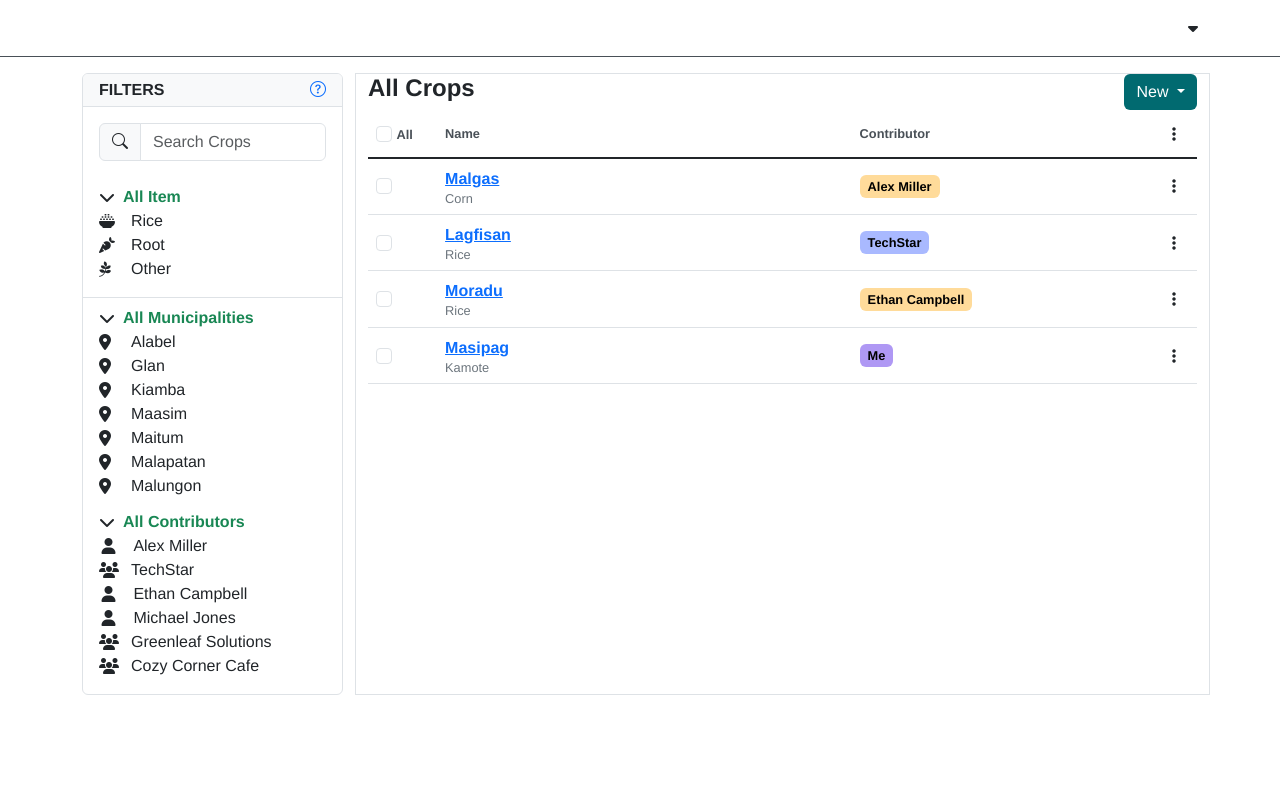
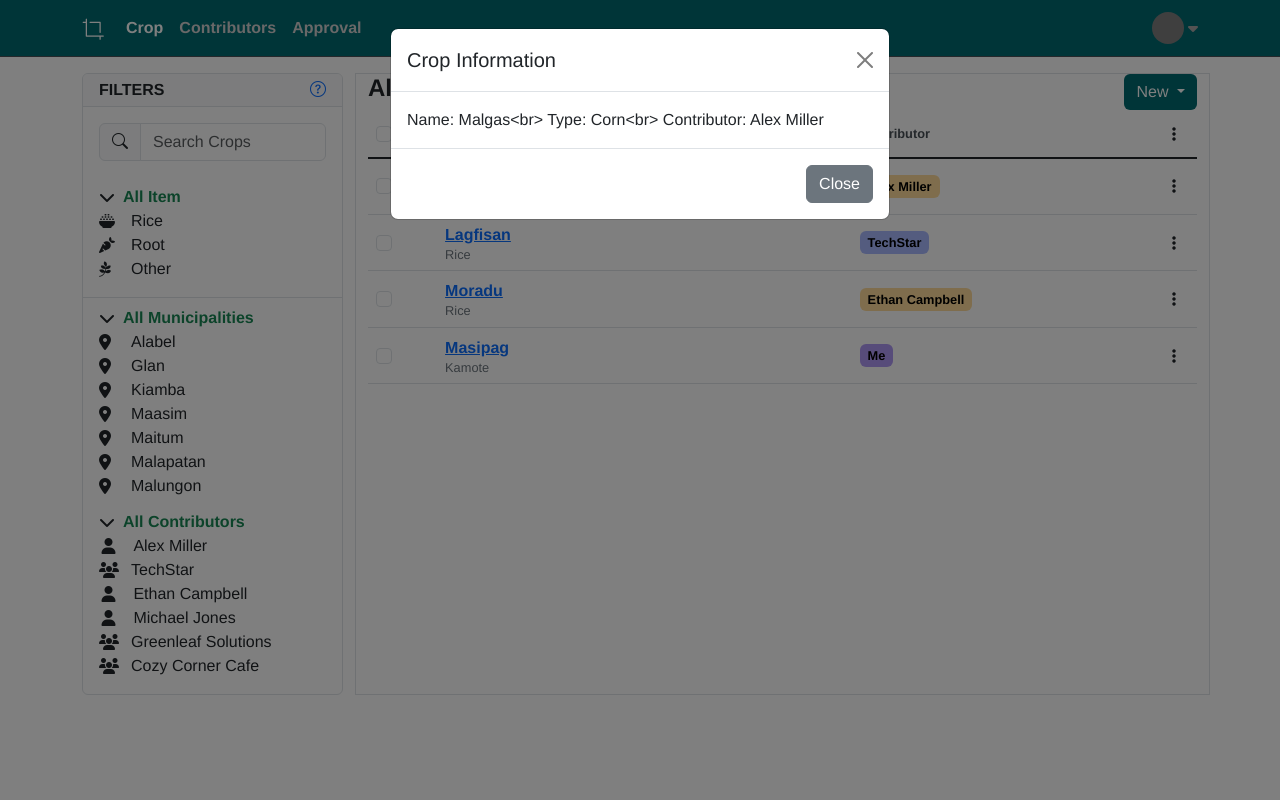
Before and after one commit to UJFord/travisar, a PHP site: page /contributor/crop.php in a window 1280 px wide, after a click that opens the changed part. Run offline with PHP 8.4, Linux system fonts and the light colour scheme; some libraries are stand-ins or nearby versions; grey boxes are pictures that could not be loaded.

Commit message:
working modal

```diff
--- a/contributor/crop.php
+++ b/contributor/crop.php
@@ -131,29 +131,51 @@
                 <div class="modal fade" id="dataModal" tabindex="-1" aria-labelledby="dataModalLabel" aria-hidden="true">
                     <div class="modal-dialog">
                         <div class="modal-content">
+                            <div class="modal-header">
+                                <h5 class="modal-title" id="dataModalLabel">Crop Information</h5>
+                                <button type="button" class="btn-close" data-bs-dismiss="modal" aria-label="Close"></button>
+                            </div>
+                            <div class="modal-body">
+                            </div>
+                            <div class="modal-footer">
+                                <button type="button" class="btn btn-secondary" data-bs-dismiss="modal">Close</button>
+                            </div>
                         </div>
                     </div>
                 </div>
 
                 <script>
-                    const tableBody = document.querySelector('.table-group-divider');
+                    const tableRows = document.querySelectorAll('.table tbody tr');
 
-                    tableBody.addEventListener('click', (event) => {
-                        if (event.target.closest('.fa-solid.fa-ellipsis-vertical.btn')) {
-                            const clickedRow = event.target.closest('tr');
-                            const name = clickedRow.dataset.name;
-                            const type = clickedRow.dataset.type;
-                            const contributor = clickedRow.dataset.contributor;
+                    tableRows.forEach(row => {
+                        // Prevent default click behavior on checkbox and ellipsis
+                        row.querySelector('.form-check-input').addEventListener('click', (event) => {
+                            event.stopPropagation();
+                        });
 
-                            // Update modal content with retrieved data (e.g., using DOM manipulation)
-                            const modalContent = document.querySelector('.modal-content');
-                            // ... populate content ...
+                        row.querySelector('.fa-solid.fa-ellipsis-vertical.btn').addEventListener('click', (event) => {
+                            event.stopPropagation();
+                        });
+
+                        row.addEventListener('click', () => {
+                            const name = row.getAttribute('data-name');
+                            const type = row.getAttribute('data-type');
+                            const contributor = row.getAttribute('data-contributor');
+
+                            // Populate the modal content
+                            const modalBody = document.querySelector('.modal-body');
+                            modalBody.textContent = `
+                                Name: ${name}<br>
+                                Type: ${type}<br>
+                                Contributor: ${contributor}
+                            `;
 
                             // Show the modal
-                            const dataModal = document.getElementById('dataModal');
-                            dataModal.classList.add('show');
-                            dataModal.setAttribute('aria-modal', 'true');
-                        }
+                            const dataModal = new bootstrap.Modal(document.getElementById('dataModal'), {
+                                keyboard: false
+                            });
+                            dataModal.show();
+                        });
                     });
                 </script>
 
--- a/contributor/nav.php
+++ b/contributor/nav.php
@@ -1,6 +1,6 @@
 <!-- STYLESHEET -->
 <!-- custom -->
-<link rel="stylesheet" href="../css/staff/nav.css">
+<link rel="stylesheet" href="css/nav.css">
 
 <!-- MARKUP -->
 <nav class="z-3 navbar navbar-expand-md border-bottom border-body" data-bs-theme="dark">
```
